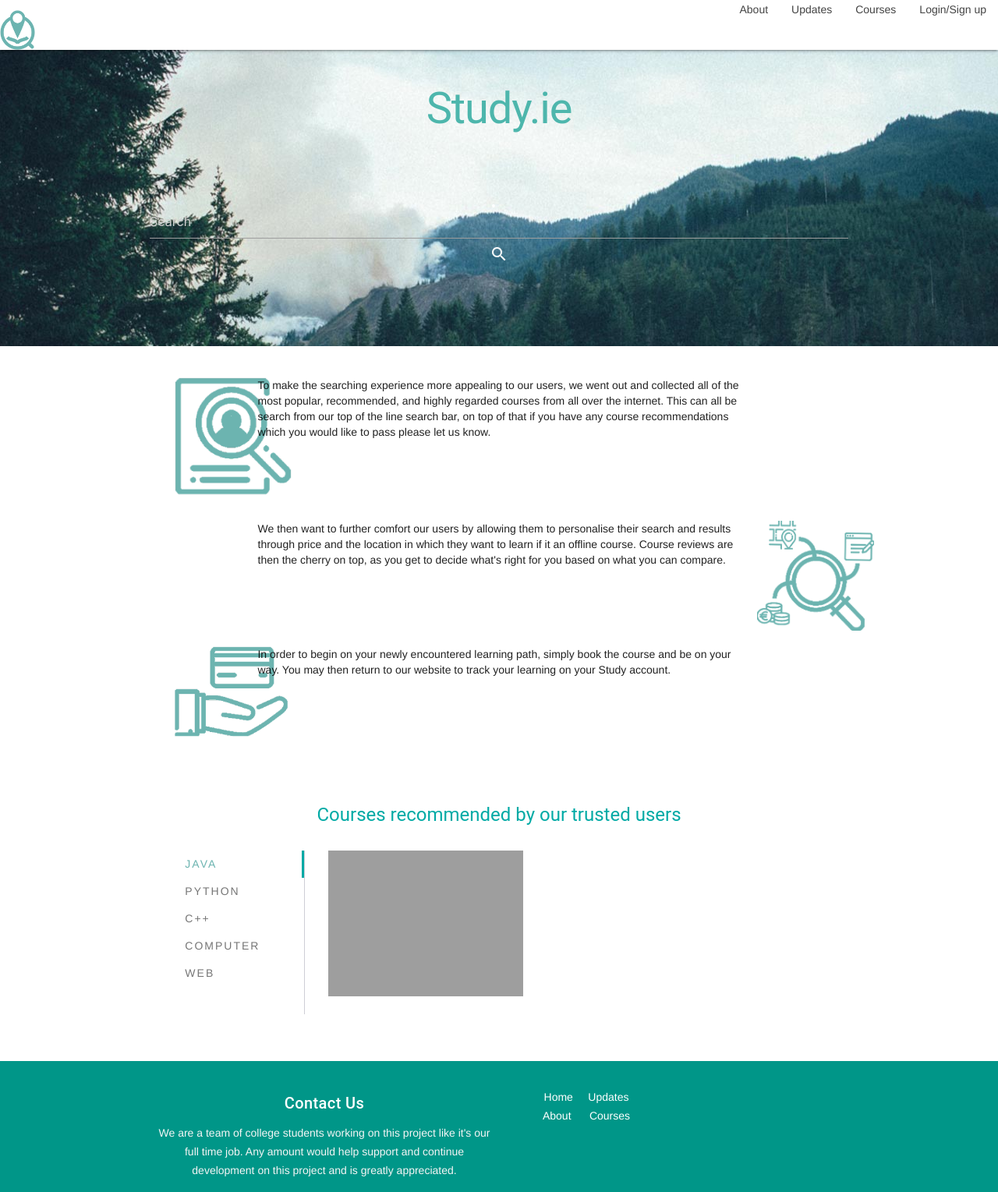
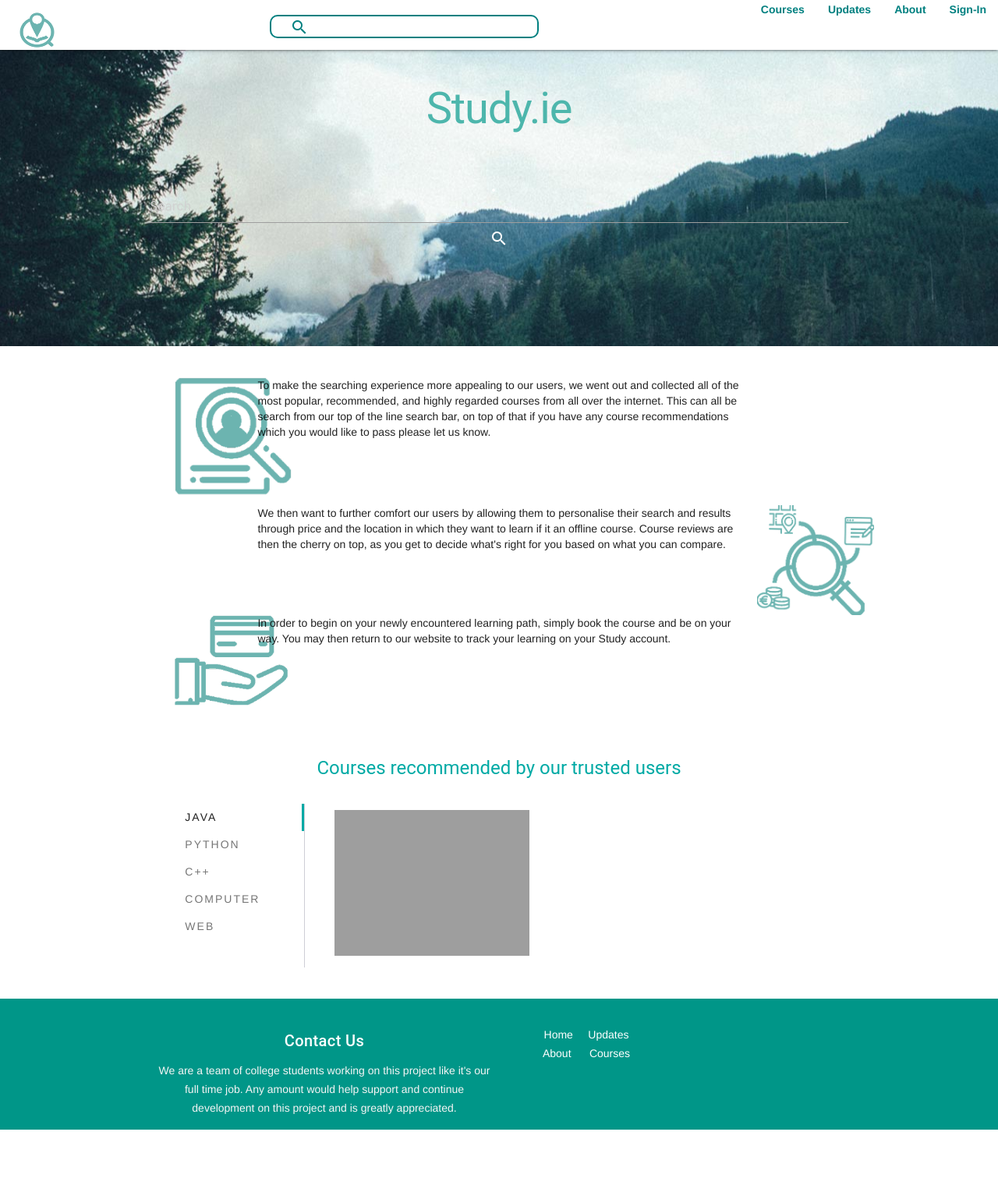
Before and after one commit to SamAtStudy/Study.ie-version-1.0, a PHP site: page / in a window 1280 px wide. Shown: the whole page at 78% size. After the commit the page ends 1449 px from the top, so only its background shows below. Run offline with PHP 8.4, Linux system fonts and the light colour scheme; some libraries are stand-ins or nearby versions; grey boxes are pictures that could not be loaded.

Commit message:
Version1

```diff
--- a/index.html
+++ b/index.html
@@ -9,7 +9,7 @@
     <link href="https://fonts.googleapis.com/icon?family=Material+Icons" rel="stylesheet">
     <link href="css/materialize.css" type="text/css" rel="stylesheet" media="screen,projection"/>
     <link href="css/style.css" type="text/css" rel="stylesheet" media="screen,projection"/>
-    <link rel="stylesheet" href="mdl/material.min.css">
+    <link rel="stylesheet" href="css/courseCss.css">
     <script src="mdl/material.min.js"></script>
     <style>
         /*Vertical Tabs*/
@@ -69,28 +69,41 @@
     </style>
 </head>
 <body>
-<div class="navbar-fixed">
-    <nav class="white" role="navigation">
-        <div class="nav-wrapper">
-
-            <a href="index.html" class="brand-logo left"><img src="img/Logo1.png" alt="Study.ie" style = margin-top:9px style= margin-left:25px width ="45" height="auto"></a>
-
-
-            <ul id="nav-mobile" class="right hide-on-med">
-
-                <li><a href="https://www.jquery-az.com/jquery-tips/">About</a></li>
-
-                <li><a href="https://www.jquery-az.com/css-tutorials/">Updates</a></li>
-
-                <li><a href="https://www.jquery-az.com/javascript-tutorials/">Courses</a></li>
-
-                <li><a href="https://www.jquery-az.com/html-tutorials/">Login/Sign up</a></li>
-
+<header class="navbar-fixed">
+    <nav>
+        <div class="nav-wrapper white">
+            <a href="index.html" class="brand-logo"><img src="img/StudyLogo.png" style="margin-left:25px; margin-top: 9px; height: 45px; width: 45px;"></a>
+            <div id="searchBox"  class="row">
+                <div id="searchBar" class="col s12" style="height:30px;">
+                    <form>
+                        <div class="input-field">
+                            <input id="search" type="search" required>
+                            <label class="label-icon" for="search"><i class="material-icons icon-teal" style="margin-top:-18px; color:teal;">search</i></label>
+                            <i class="material-icons" style="margin-top:-18px;">close</i>
+                        </div>
+                    </form>
+                </div>
+            </div>
+            <a href="#" class="sidenav-trigger" data-target="mobile-links" style="float: right;">
+                <i class="material-icons icon-teal">menu</i>
+            </a>
+            <ul class="right hide-on-med-and-down">
+                <li><a href="courses.html" id="headerText">Courses</a></li>
+                <li><a href="updates.html" id="headerText">Updates</a></li>
+                <li><a href="about.html" id="headerText">About</a></li>
+                <li><a href="signin.html" id="headerText">Sign-In</a></li>
             </ul>
-
         </div>
     </nav>
-</div>
+
+    <ul id="mobile-links" class="sidenav">
+        <li><a href="courses.html" id="headerText">Courses</a></li>
+        <li><a href="updates.html" id="headerText">Updates</a></li>
+        <li><a href="about.html" id="headerText">About</a></li>
+        <li><a href="signin.html" id="headerText">Sign-In</a></li>
+    </ul>
+
+</header>
 <div id="index-banner" class="parallax-container">
     <div class="section no-pad-bot">
         <div class="container">
@@ -178,6 +191,8 @@
                     </a>
                 </div>
             </div>
+            <link rel="stylesheet" href="mdl/material.css">
+            <div id="slider">
             <div class="mdl-cell mdl-cell--10-col">
                 <div class="mdl-tabs__panel is-active" id="tab1-panel">
                     <img src='https://i0.wp.com/www.thebuttonsmashers.com/wp-content/uploads/2015/10/one_punch_man_short_animation__by_astralnovas-d89p2rx.gif' alt='One Punch Man' width='250'>
@@ -195,6 +210,7 @@
                     <img src='https://media.giphy.com/media/yqMtk0TfjRa5W/giphy.gif' height='150' />
                 </div>
             </div>
+                </div>
         </div>
     </div>
 </div>
```
Also changed, not shown: mdl/material.css.
